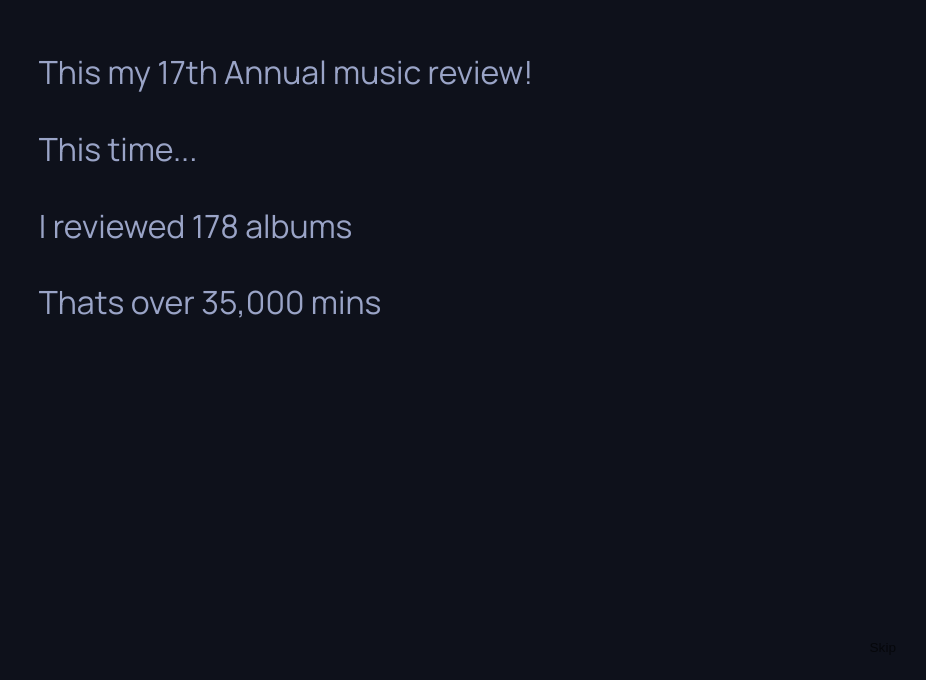
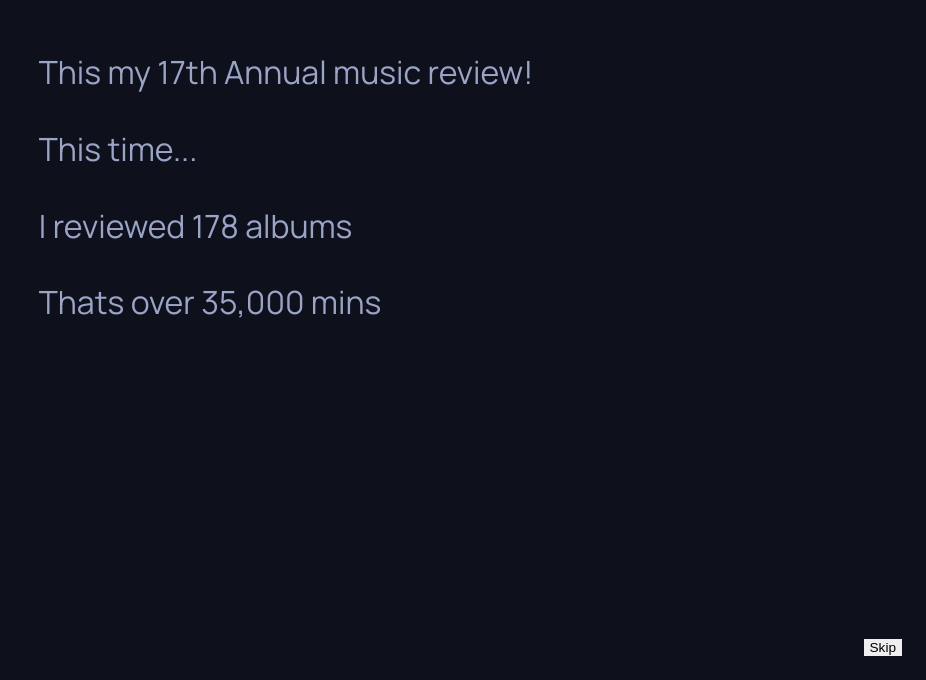
Before and after one commit to rsharma441/rsharma441.github.io, a React (Create React App) app: page /#/ in a window 1280 px wide. Shown: the part 120-800 px from the top of the page, without its empty margins (354-1280 px from the left). Built offline with nearby package versions, Linux system fonts and the light colour scheme; a web font is replaced by a local one.

Commit message:
added final changes

```diff
--- a/src/App.tsx
+++ b/src/App.tsx
@@ -3,13 +3,16 @@ import { HashRouter, Routes, Route } from "react-router-dom";
 
 import YearInMusic from "./YearInMusic";
 import Onboarding from "./onboarding/Onboarding";
+import { RecommendationResponse } from "./types";
 
 import "./reset.css";
 import "./theme.css";
 
+
 const App: React.FC = () => {
   const [answers, setAnswers] = useState<string[]>([]);
-  const [recommendations, setRecommendations] = useState(null);
+const [recommendations, setRecommendations] =
+  useState<RecommendationResponse | null>(null);
 
   return (
     <HashRouter>
--- a/src/onboarding/Onboarding.tsx
+++ b/src/onboarding/Onboarding.tsx
@@ -9,19 +9,9 @@ import QuestionStep from "./QuestionStep";
 import ProcessingScreen from "./ProcessingScreen";
 
 import "./onboarding.css";
-
+import { RecommendationResponse } from "../types";
 type Phase = "intro" | "ambient" | "questions" | "processing" | "done";
 
-interface AlbumRecommendation {
-  album: string;
-  artist: string;
-  reason: string;
-}
-
-interface RecommendationResponse {
-  summary: string;
-  albums: AlbumRecommendation[];
-}
 
 
 interface Props {
@@ -144,7 +134,7 @@ const Onboarding: React.FC<Props> = ({
       )}
 
 
-      {canSkip && (
+      {(
         <button
           className="skip-onboarding"
           onClick={skipToDone}
--- a/src/theme.css
+++ b/src/theme.css
@@ -277,6 +277,8 @@ a:hover {
   line-height: 1.6;
   max-width: 55ch;
   color: var(--muted);
+    white-space: pre-line;
+
 }
 
 .poster-shape {
@@ -458,9 +460,7 @@ a:hover {
   position: fixed;
   bottom: 24px;
   right: 24px;
-  background: none;
   border: none;
-  opacity: 0.6;
   font-size: 0.85rem;
   cursor: pointer;
 }
```
Also changed, not shown: src/types.d.ts (+12 -0 lines).
